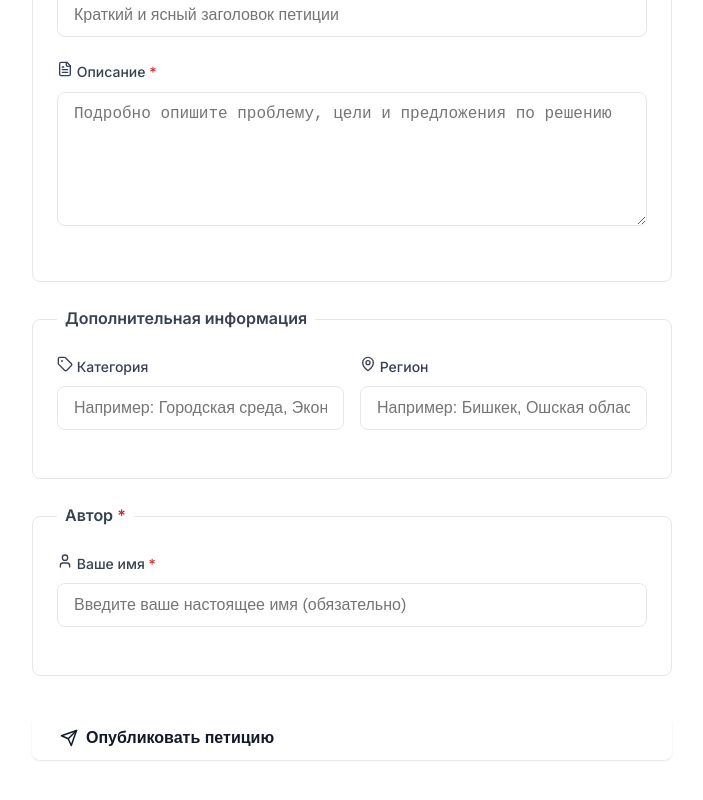
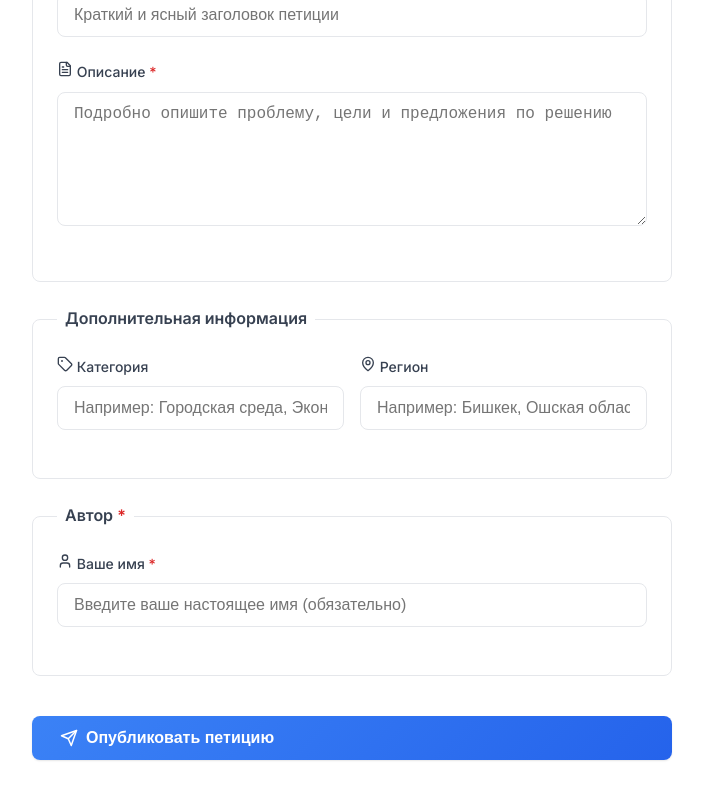
Before and after one commit to gubskaia/jmb-bot-fe, a React (Vite) app: page /create in a window 1280 px wide. Shown: the part 198-998 px from the top of the page, without its empty margins (288-991 px from the left). Built offline with nearby package versions, Linux system fonts and the light colour scheme; no server answers.

Commit message:
change ux

```diff
--- a/src/styles.css
+++ b/src/styles.css
@@ -1180,33 +1180,33 @@ textarea:focus-visible {
 
 
 
-/* Telegram Mini App support */
-:root {
-    /* Telegram CSS vars (автоматически подхватываются) */
-    --tg-theme-bg-color: var(--tg-theme-bg-color, #ffffff);  /* Фон */
-    --tg-theme-text-color: var(--tg-theme-text-color, #000000);  /* Текст */
-    --tg-theme-button-color: var(--tg-theme-button-color, #0088cc);  /* Кнопки */
-    --tg-theme-button-text-color: var(--tg-theme-button-text-color, #ffffff);
-    /* Fallback цвета */
-    --blue: var(--tg-theme-button-color, #5fb4ff);
-    --bg: var(--tg-theme-bg-color, #ffffff);
-    --text: var(--tg-theme-text-color, #000000);
-}
+/*!* Telegram Mini App support *!*/
+/*:root {*/
+/*    !* Telegram CSS vars (автоматически подхватываются) *!*/
+/*    --tg-theme-bg-color: var(--tg-theme-bg-color, #ffffff);  !* Фон *!*/
+/*    --tg-theme-text-color: var(--tg-theme-text-color, #000000);  !* Текст *!*/
+/*    --tg-theme-button-color: var(--tg-theme-button-color, #0088cc);  !* Кнопки *!*/
+/*    --tg-theme-button-text-color: var(--tg-theme-button-text-color, #ffffff);*/
+/*    !* Fallback цвета *!*/
+/*    --blue: var(--tg-theme-button-color, #5fb4ff);*/
+/*    --bg: var(--tg-theme-bg-color, #ffffff);*/
+/*    --text: var(--tg-theme-text-color, #000000);*/
+/*}*/
 
-body {
-    background: var(--tg-theme-bg-color);
-    color: var(--tg-theme-text-color);
-    margin: 0;
-    padding: 0;
-    font-family: Inter, sans-serif;
-}
+/*body {*/
+/*    background: var(--tg-theme-bg-color);*/
+/*    color: var(--tg-theme-text-color);*/
+/*    margin: 0;*/
+/*    padding: 0;*/
+/*    font-family: Inter, sans-serif;*/
+/*}*/
 
-.btn-primary {
-    background: var(--tg-theme-button-color);
-    color: var(--tg-theme-button-text-color);
-    border: none;
-}
+/*.btn-primary {*/
+/*    background: var(--tg-theme-button-color);*/
+/*    color: var(--tg-theme-button-text-color);*/
+/*    border: none;*/
+/*}*/
 
-.btn-primary:hover {
-    background: var(--blue-600);
-}
+/*.btn-primary:hover {*/
+/*    background: var(--blue-600);*/
+/*}*/
```
